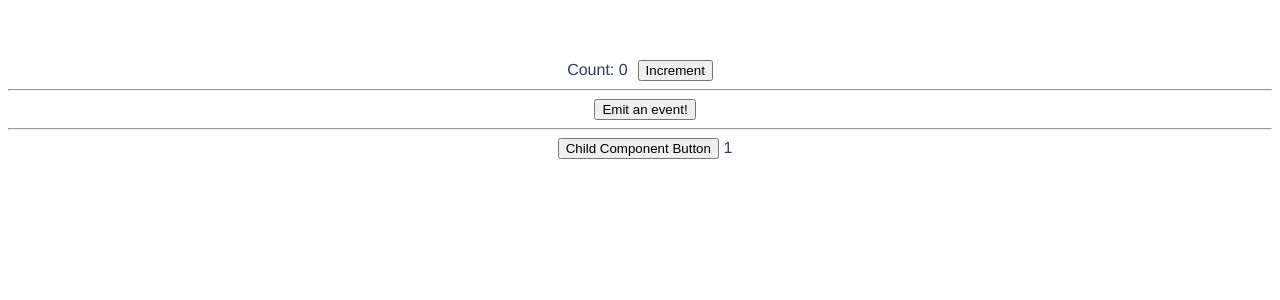
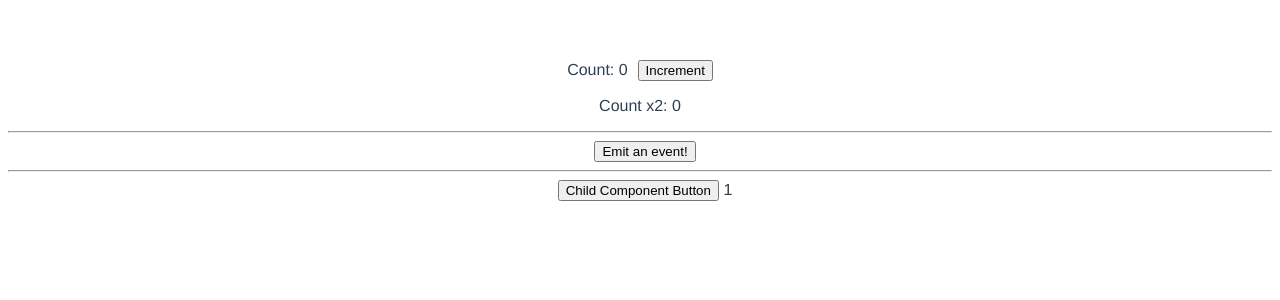
Before and after one commit to NataliaTepluhina/sw-workshop-week3, a Vue app: page / in a window 1280 px wide. Shown: the top 300 px of the page. Built offline with nearby package versions, Linux system fonts and the light colour scheme.

Commit message:
fix: fixed a component

```diff
--- a/src/components/MyComponent.vue
+++ b/src/components/MyComponent.vue
@@ -4,6 +4,7 @@
       <h1 v-if="showTitle">My Component Title</h1>
       <span>Count: {{ count }}</span>
       <button @click="increment">Increment</button>
+      <p>Count x2: {{ double }}</p>
     </div>
     <hr />
     <div>
@@ -29,7 +30,8 @@ export default {
   props: {
     showTitle: {
       type: Boolean,
-      required: true,
+      required: false,
+      default: false,
     },
   },
   data() {
@@ -37,6 +39,11 @@ export default {
       count: 0,
       childCounter: 1,
     };
+  },
+  computed: {
+    double() {
+      return this.count * 2;
+    },
   },
   methods: {
     increment() {
```
